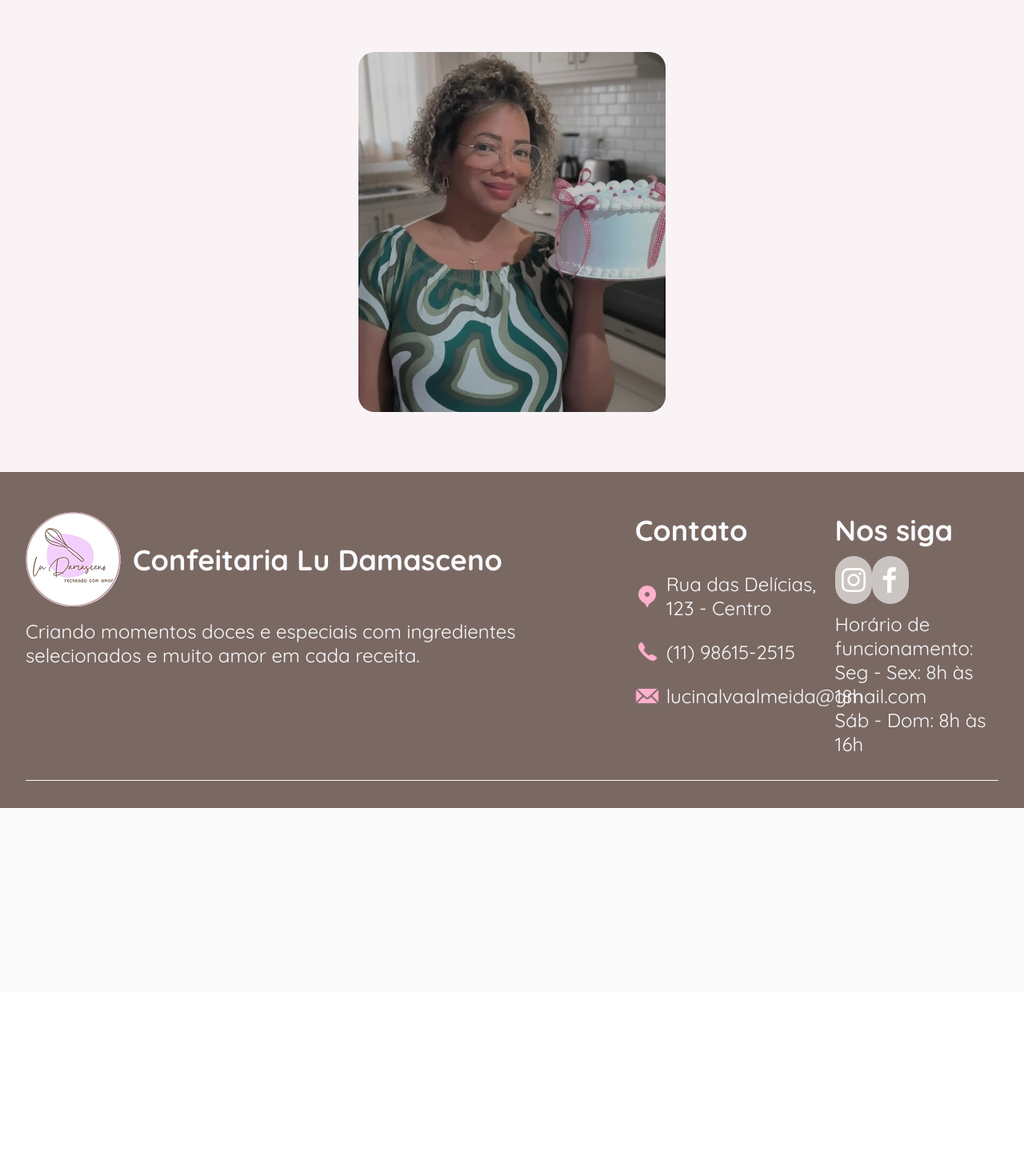
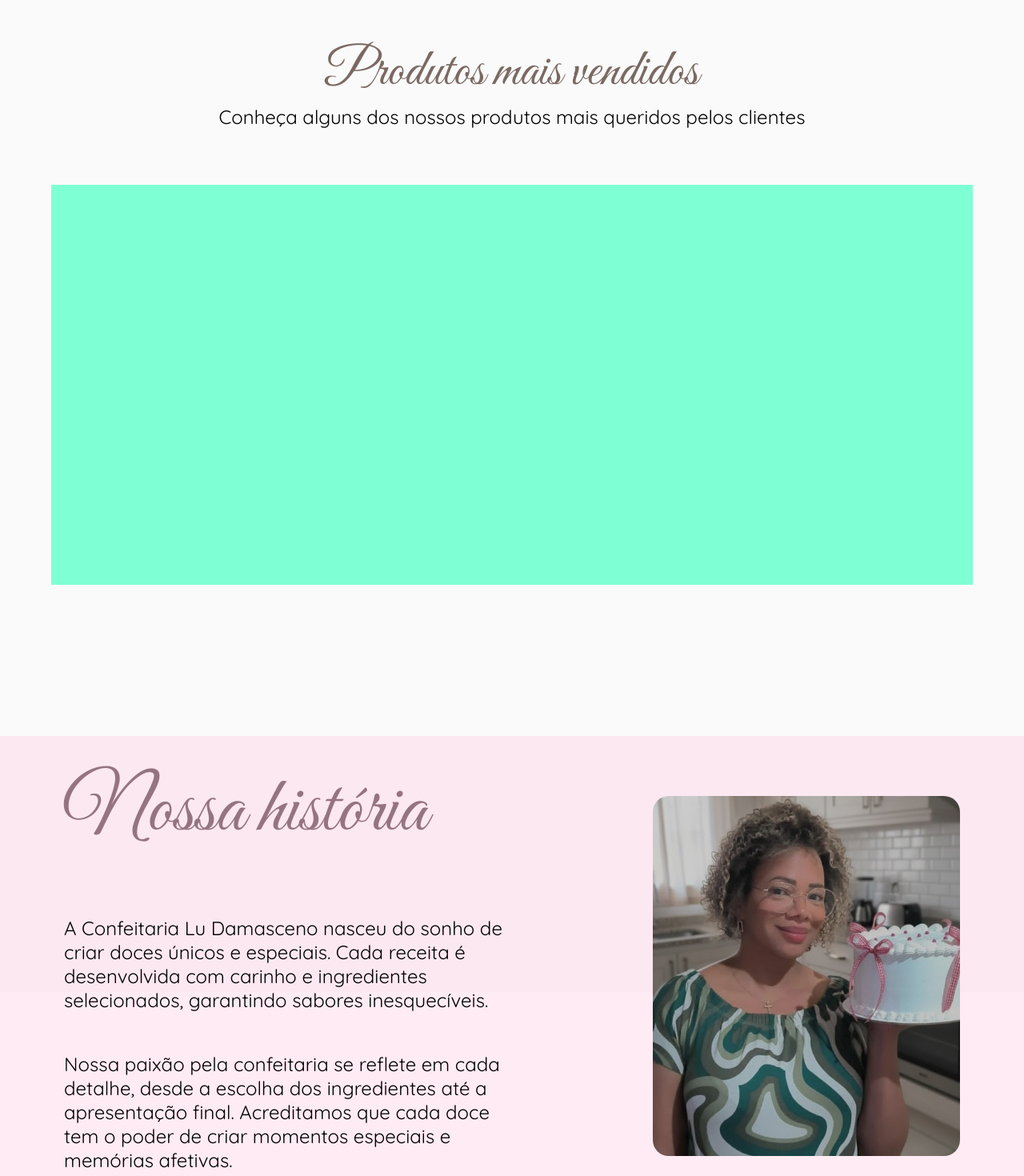
Before and after one commit to GabrielDamascenoAlmeida/Confeitaria_LuDamasceno, a React (Vite) app: page / in a window 1280 px wide. Shown: the part 760-2230 px from the top of the page at 80% size. Before the commit the page ends 2000 px from the top, so only its background shows below. Built offline with nearby package versions, Linux system fonts and the light colour scheme.

Commit message:
Area de destaque

```diff
--- a/package.json
+++ b/package.json
@@ -11,7 +11,8 @@
   },
   "dependencies": {
     "react": "^19.1.1",
-    "react-dom": "^19.1.1"
+    "react-dom": "^19.1.1",
+    "react-router-dom": "^7.9.4"
   },
   "devDependencies": {
     "@eslint/js": "^9.36.0",
--- a/src/App.css
+++ b/src/App.css
@@ -88,7 +88,13 @@ div p {
 }
 
 #section_sobre {
-  background-color: #6D006B;
-  height: 100%;
-  width: 100%;
+  width: 45%;
 }
+
+#section_sobre h1{
+  margin-bottom: 90px;
+}
+
+#section_sobre p{
+  margin-top: 30px;
+}
--- a/src/App.jsx
+++ b/src/App.jsx
@@ -1,4 +1,5 @@
 import Header from './components/Header'
+import Destaque from './components/Destaque'
 import SectionProps from './components/SectionProps'
 import Footer from './components/Footer'
 
@@ -37,9 +38,17 @@ function App() {
             </div>
           }
           imagem={redvelvet}
-
         />
+        <Destaque />
         <SectionProps
+         conteudo1={
+            <div id='section_sobre'>
+                <h1>Nossa história</h1>
+                <p>A Confeitaria Lu Damasceno nasceu do sonho de criar doces únicos e especiais. Cada receita é desenvolvida com carinho e ingredientes selecionados, garantindo sabores inesquecíveis.</p>
+                <br />
+                <p>Nossa paixão pela confeitaria se reflete em cada detalhe, desde a escolha dos ingredientes até a apresentação final. Acreditamos que cada doce tem o poder de criar momentos especiais e memórias afetivas.</p>
+            </div>
+         }
          imagem={confeiteira}
         />
         <Footer />
--- /dev/null
+++ b/src/components/Destaque.jsx
@@ -0,0 +1,13 @@
+import style from './css/Destaque.module.css'
+
+export default function Destaque() {
+    return (
+        <section id={style.section_destaque}>
+            <h1>Produtos mais vendidos</h1>
+            <p>Conheça alguns dos nossos produtos mais queridos pelos clientes</p>
+            <div id={style.card_produto}>
+
+            </div>
+        </section>
+    )
+}
--- /dev/null
+++ b/src/components/css/Destaque.module.css
@@ -0,0 +1,28 @@
+#section_destaque {
+    background-color: #FAFAFA;
+    width: 100%;
+    height: 870px;
+    text-align: center;
+}
+#section_destaque h1{
+    margin-top: 60px;
+    font-size: 65px;
+    font-family: "Great Vibes", cursive;
+    color: #7A6962;
+}
+
+#section_destaque p{
+    font-size: 24px;
+}
+
+#card_produto {
+    display: flex;
+    flex-direction: row;
+    justify-content: space-between;
+    align-items: center;
+    width: 90%;
+    height: 500px;
+    margin: auto;
+    margin-top: 70px;
+    background-color: aquamarine;
+}
--- a/src/components/css/SectionProps.module.css
+++ b/src/components/css/SectionProps.module.css
@@ -1,6 +1,6 @@
 #section_props {
     position: relative;
-    background-color: #FAF3F6;
+    background-color: rgba(255, 176, 206, 25%);
     width: 100%;
     height: 600px;
     display: flex;
```
Also changed, not shown: src/components/CardProps.jsx (added, +8 -0 lines), 1 other file (tests, documents, lock files or other folders).
